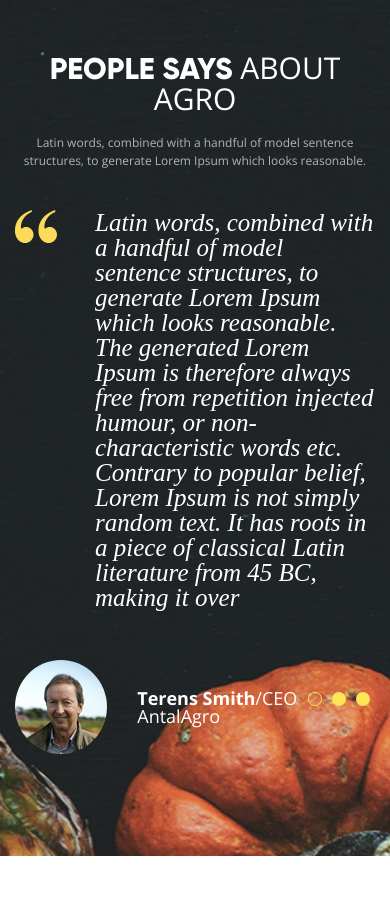
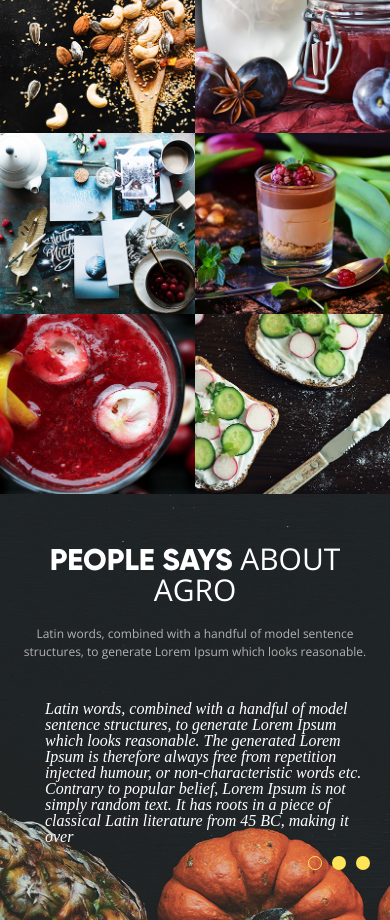
Before and after one commit to ELegek/Agro, a website: page app/index.html in a window 390 px wide. Shown: the part 4280-5200 px from the top of the page. Drawn offline with nearby package versions, Linux system fonts and the light colour scheme.

Commit message:
Блок gallery and about

```diff
--- a/app/scss/_media.scss
+++ b/app/scss/_media.scss
@@ -39,6 +39,8 @@
     }
 
     // ============ TASTY =============
+
+
 }
 
 @media (max-width: 768px) {
@@ -193,18 +195,33 @@
     // ============ PROGRESS =============
     .progress {
         padding: 50px 0;
+
         &__item {
             width: 45%;
             justify-content: center;
             margin-bottom: 50px;
         }
+
         &__text {
             h3 {
                 font-size: 40px;
             }
         }
     }
+
     // ============ PROGRESS =============
+
+    // ============ ABOUT =============
+    .about {
+        padding: 50px 0;
+
+        &__text {
+            font-size: 20px;
+            margin-bottom: 25px;
+        }
+    }
+
+    // ============ ABOUT =============
 }
 
 @media (max-width: 600px) {
@@ -250,6 +267,26 @@
     }
 
     // ============ TASTY =============
+
+    // ============ GALLERY =============
+    .gallery {
+        &__col {
+            width: 50%;
+        }
+    }
+
+    // ============ GALLERY =============
+
+    // ============ ABOUT =============
+    .about {
+
+        &__text {
+            font-size: 18px;
+        }
+
+    }
+
+    // ============ ABOUT =============
 }
 
 @media (max-width: 480px) {
@@ -352,6 +389,37 @@
     }
 
     // ============ TASTY =============
+
+    // ============ ABOUT =============
+    .about {
+
+        &__text {
+            font-size: 16px;
+            padding-left: 30px;
+        }
+
+        &__name {
+            font-size: 16px;
+        }
+
+        &__icon {
+            display: none;
+        }
+        &__person {
+            display: none;
+        }
+        &__slider {
+            .slick-dots {
+                bottom: 0;
+            }
+        }
+
+
+    }
+
+    // ============ ABOUT =============
+
+
 }
 
 @media (max-width: 320px) {
@@ -427,9 +495,11 @@
     // ============ PROGRESS =============
     .progress {
         padding: 30px 0;
+
         &__item {
             width: 100%;
         }
     }
+
     // ============ PROGRESS =============
 }
--- a/app/scss/blocks/gallery.scss
+++ b/app/scss/blocks/gallery.scss
@@ -1,8 +1,9 @@
 .gallery {
     display: flex;
+    flex-wrap: wrap;
+    &__col {
 
-    &__col {
-        flex: 1 1 0;
+        width: 25%;
 
     }
     &__item {
```
Also changed, not shown: app/css/blocks/gallery.min.css, app/css/style.min.css.
